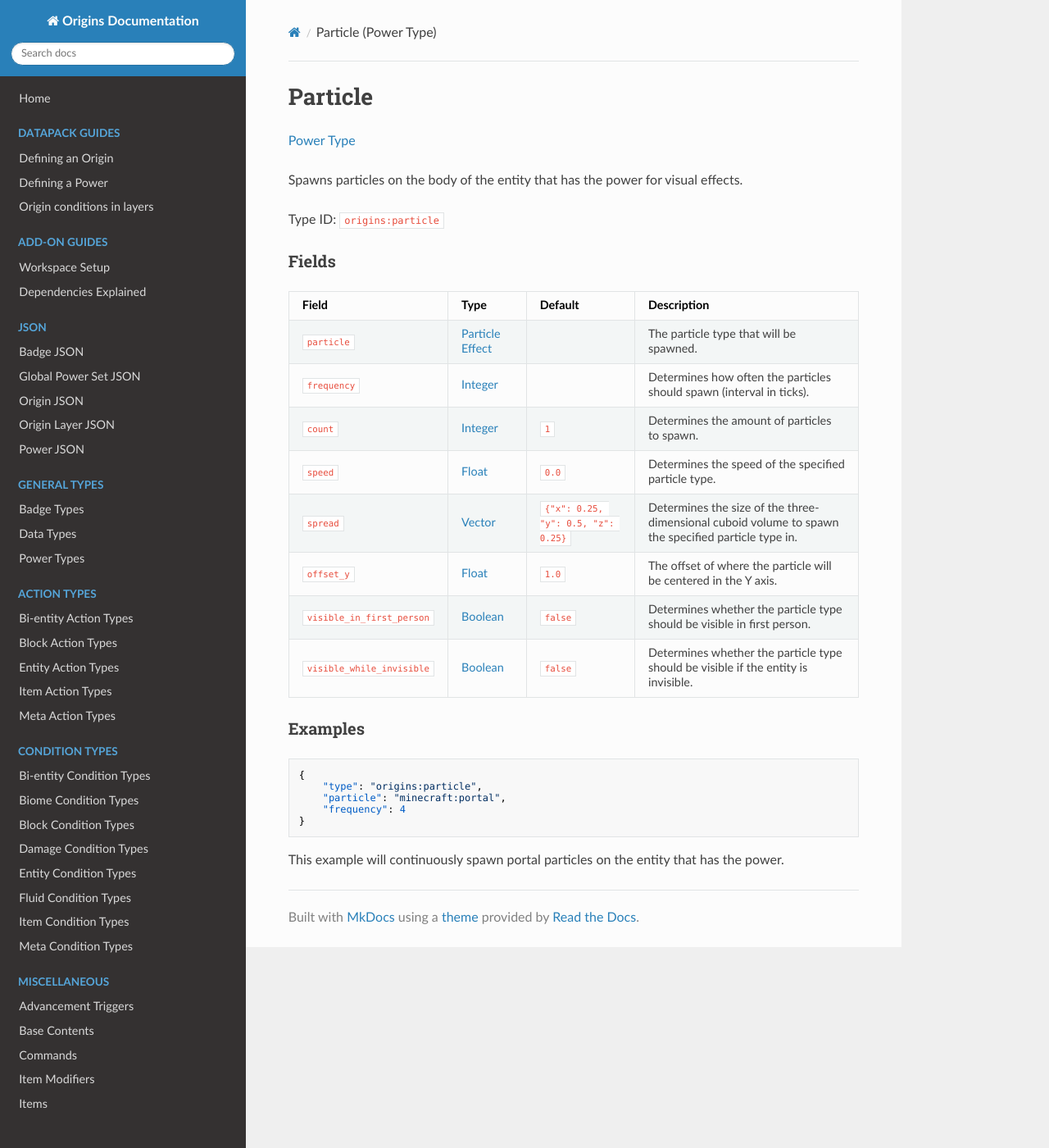
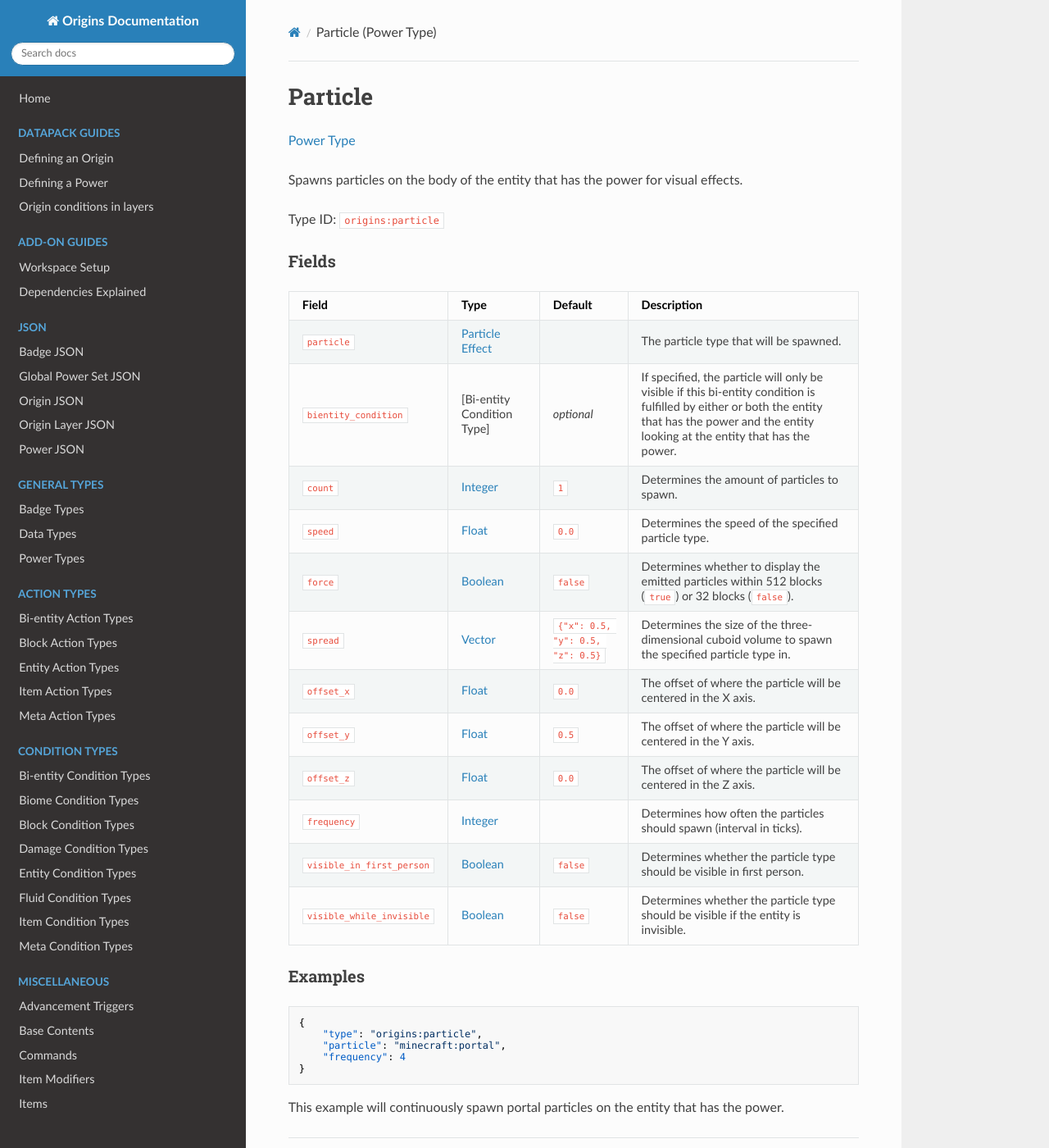
Before and after one commit to apace100/origins-docs, an MkDocs documentation site: the page built from docs/types/power_types/particle.md, in a window 1280 px wide and 1400 px high. Shown: the whole window at 82% size. Built offline with MkDocs 1.6.1, drawn with Linux system fonts in a browser that asks for light colours; nearby versions of some CDN libraries.

Commit message:
Updated `particle` (Power Type)

```diff
--- a/docs/types/power_types/particle.md
+++ b/docs/types/power_types/particle.md
@@ -17,11 +17,15 @@ Type ID: `origins:particle`
 Field  | Type | Default | Description
 -------|------|---------|-------------
 `particle` | [Particle Effect](../data_types/particle_effect.md) | | The particle type that will be spawned.
-`frequency` | [Integer](../data_types/integer.md) | | Determines how often the particles should spawn (interval in ticks).
+`bientity_condition` | [Bi-entity Condition Type] | *optional* | If specified, the particle will only be visible if this bi-entity condition is fulfilled by either or both the entity that has the power and the entity looking at the entity that has the power.
 `count` | [Integer](../data_types/integer.md) | `1` | Determines the amount of particles to spawn.
 `speed` | [Float](../data_types/float.md) | `0.0` | Determines the speed of the specified particle type.
-`spread` | [Vector](../data_types/vector.md) | `{"x": 0.25, "y": 0.5, "z": 0.25}` | Determines the size of the three-dimensional cuboid volume to spawn the specified particle type in.
-`offset_y` | [Float](../data_types/float.md) | `1.0` | The offset of where the particle will be centered in the Y axis.
+`force` | [Boolean](../data_types/boolean.md) | `false` | Determines whether to display the emitted particles within 512 blocks (`true`) or 32 blocks (`false`).
+`spread` | [Vector](../data_types/vector.md) | `{"x": 0.5, "y": 0.5, "z": 0.5}` | Determines the size of the three-dimensional cuboid volume to spawn the specified particle type in.
+`offset_x` | [Float](../data_types/float.md) | `0.0` | The offset of where the particle will be centered in the X axis.
+`offset_y` | [Float](../data_types/float.md) | `0.5` | The offset of where the particle will be centered in the Y axis.
+`offset_z` | [Float](../data_types/float.md) | `0.0` | The offset of where the particle will be centered in the Z axis.
+`frequency` | [Integer](../data_types/integer.md) | | Determines how often the particles should spawn (interval in ticks).
 `visible_in_first_person` | [Boolean](../data_types/boolean.md) | `false` | Determines whether the particle type should be visible in first person.
 `visible_while_invisible` | [Boolean](../data_types/boolean.md) | `false` | Determines whether the particle type should be visible if the entity is invisible.
 
```
